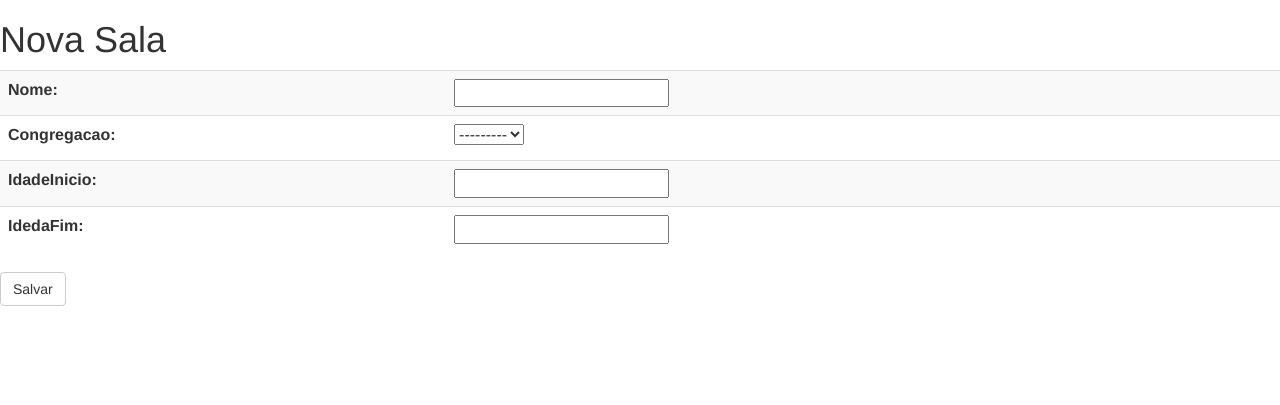
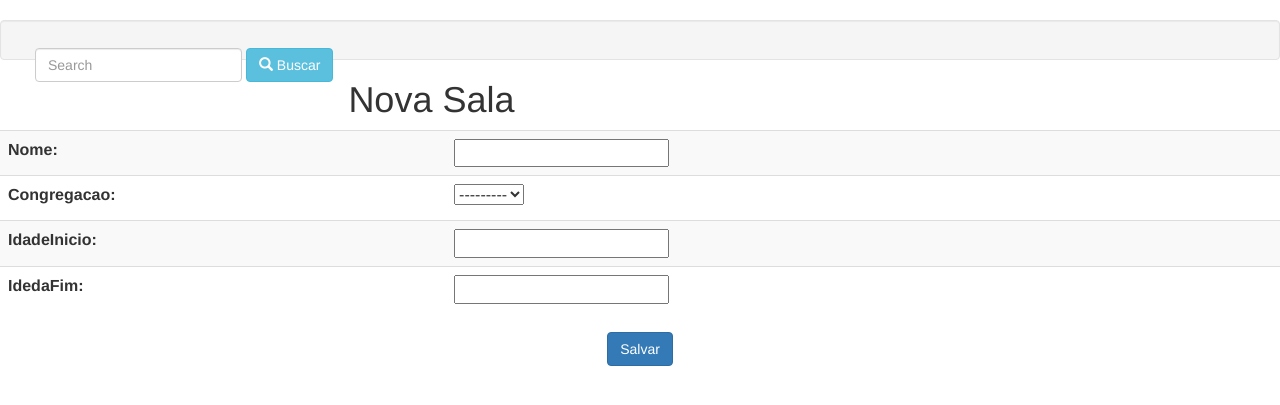
Before and after one commit to egmaziero/ekklesia, a Django app: a page that uses ekklesia/analytics/templates/base.html in a window 1280 px wide. Shown: the part 52-457 px from the top of the page. Run offline with Django 3.2, Linux system fonts and the light colour scheme; data comes from the database, SQL or seed files in the repository; both versions use the stored data as it was after the commit; some libraries are stand-ins or nearby versions.

Commit message:
Saving...

```diff
--- a/ekklesia/analytics/templates/base.html
+++ b/ekklesia/analytics/templates/base.html
@@ -54,5 +54,5 @@
         </div>
     </nav>
 </div>
-</body>
-</html>
+
+{% include "search.html" %}
--- /dev/null
+++ b/ekklesia/analytics/templates/search.html
@@ -0,0 +1,13 @@
+<div class="well" width="100%">
+
+    <form class="navbar-form navbar-left" , method="POST">{% csrf_token %}
+        <div class="form-group">
+            <input type="text" class="form-control" placeholder="Search">
+
+        </div>
+        <button type="button" class="btn btn-info">
+            <span class="glyphicon glyphicon-search"></span> Buscar
+        </button>
+    </form>
+
+</div>
--- a/ekklesia/analytics/urls.py
+++ b/ekklesia/analytics/urls.py
@@ -4,4 +4,5 @@ from . import views
 
 urlpatterns = [
     url(r'^$', views.index, name='index'),
+    url(r'^form_saved$', views.form_saved, name='form_saved'),
 ]
--- a/ekklesia/analytics/views.py
+++ b/ekklesia/analytics/views.py
@@ -11,3 +11,9 @@ def index(request):
         'pessoas_list': pessoas_list,
     }
     return HttpResponse(template.render(context, request))
+
+
+def form_saved(request):
+    context = {}
+    template = loader.get_template('analytics/form_saved.html')
+    return HttpResponse(template.render(context, request))
--- a/ekklesia/ebd/templates/ebd/cadastro_classe_ebd.html
+++ b/ekklesia/ebd/templates/ebd/cadastro_classe_ebd.html
@@ -7,7 +7,9 @@
         <table class="table table-striped">
             {{ form.as_table }}
         </table>
-        <button type="submit" class="save btn btn-default">Salvar</button>
+        <center>
+            <button type="submit" class="save btn btn-primary">Salvar</button>
+        </center>
     </form>
     {% endblock %}
 </div>
--- a/ekklesia/ebd/templates/ebd/cadastro_pessoa_classe_ebd.html
+++ b/ekklesia/ebd/templates/ebd/cadastro_pessoa_classe_ebd.html
@@ -6,7 +6,9 @@
         <table class="table table-striped">
             {{ form.as_table }}
         </table>
-        <button type="submit" class="save btn btn-default">Salvar</button>
+        <center>
+            <button type="submit" class="save btn btn-primary">Salvar</button>
+        </center>
     </form>
     {% endblock %}
 </div>
--- a/ekklesia/ebd/views.py
+++ b/ekklesia/ebd/views.py
@@ -1,16 +1,30 @@
 # -*- coding: utf-8 -*-
 from __future__ import unicode_literals
 
-from django.shortcuts import render
+from django.shortcuts import render, redirect
 
 from .forms import ClasseEBDForm, PessoaClasseEBDForm
 
 
 def cadastro_classe_ebd(request):
-    form = ClasseEBDForm()
-    return render(request, 'ebd/cadastro_classe_ebd.html', {'form': form})
+    if request.method == "POST":
+        form = ClasseEBDForm(request.POST)
+        if form.is_valid():
+            post = form.save(commit=False)
+            post.save()
+            return redirect('form_saved')
+    else:
+        form = ClasseEBDForm()
+        return render(request, 'ebd/cadastro_classe_ebd.html', {'form': form})
 
 
 def cadastro_pessoa_classe_ebd(request):
-    form = PessoaClasseEBDForm()
-    return render(request, 'ebd/cadastro_pessoa_classe_ebd.html', {'form': form})
+    if request.method == "POST":
+        form = PessoaClasseEBDForm(request.POST)
+        if form.is_valid():
+            post = form.save(commit=False)
+            post.save()
+            return redirect('form_saved')
+    else:
+        form = PessoaClasseEBDForm()
+        return render(request, 'ebd/cadastro_pessoa_classe_ebd.html', {'form': form})
--- a/ekklesia/membros/templates/membros/cadastro_congregacao.html
+++ b/ekklesia/membros/templates/membros/cadastro_congregacao.html
@@ -7,7 +7,9 @@
         <table class="table table-striped">
             {{ form.as_table }}
         </table>
-        <button type="submit" class="save btn btn-default">Salvar</button>
+        <center>
+            <button type="submit" class="save btn btn-primary">Salvar</button>
+        </center>
     </form>
     {% endblock %}
 </div>
--- a/ekklesia/membros/templates/membros/cadastro_pessoa.html
+++ b/ekklesia/membros/templates/membros/cadastro_pessoa.html
@@ -6,7 +6,9 @@
         <table class="table table-striped">
             {{ form.as_table }}
         </table>
-        <button type="submit" class="save btn btn-default">Salvar</button>
+        <center>
+            <button type="submit" class="save btn btn-primary">Salvar</button>
+        </center>
     </form>
     {% endblock %}
 </div>
```
Also changed, not shown: ekklesia/analytics/templates/analytics/form_saved.html (added, +12 -0 lines), ekklesia/membros/views.py (+21 -5 lines), ekklesia/db.sqlite3, 4 other files.
